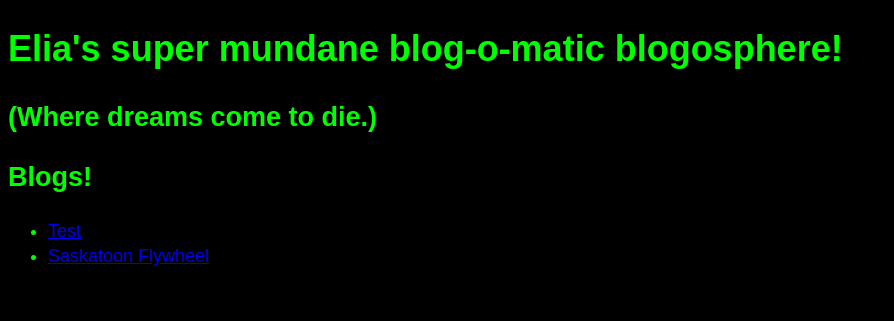
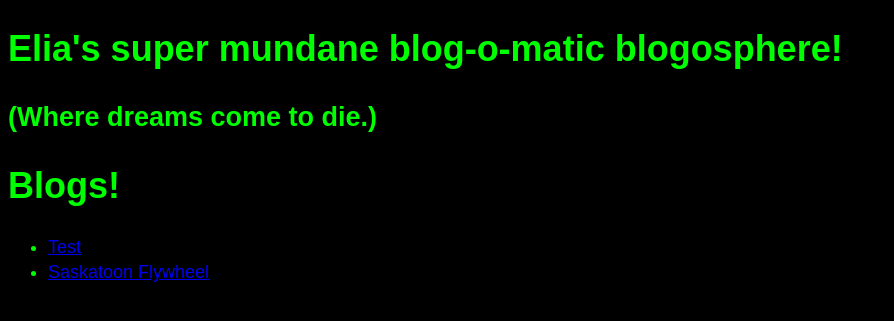
Before and after one commit to EliaTarasoff/EliaTarasoff.github.io, a Jekyll site: the page built from index.html, in a window 1280 px wide. Shown: the top 321 px of the page, without its empty margins (0-894 px from the left). Built offline with Jekyll 4.4.1, drawn with Linux system fonts in a browser that asks for light colours.

Commit message:
Update index.html

```diff
--- a/index.html
+++ b/index.html
@@ -4,11 +4,12 @@ layout: default
 <h1 class="blog-title">
     Elia's super mundane blog-o-matic blogosphere!
 </h1>
+
 <h2 class="blog-subtitle">
     (Where dreams come to die.)
 </h2>
-<section>
-    <h1>Blogs!</h1>
+
+<h1 class="blog-list">Blogs!</h1>
 <ul>
     {% for post in site.posts %}
         <li>
@@ -16,4 +17,3 @@ layout: default
         </li>
     {% endfor %}
 </ul>
-</section>
```
Lines whose indentation alone changed are shown as unchanged.
